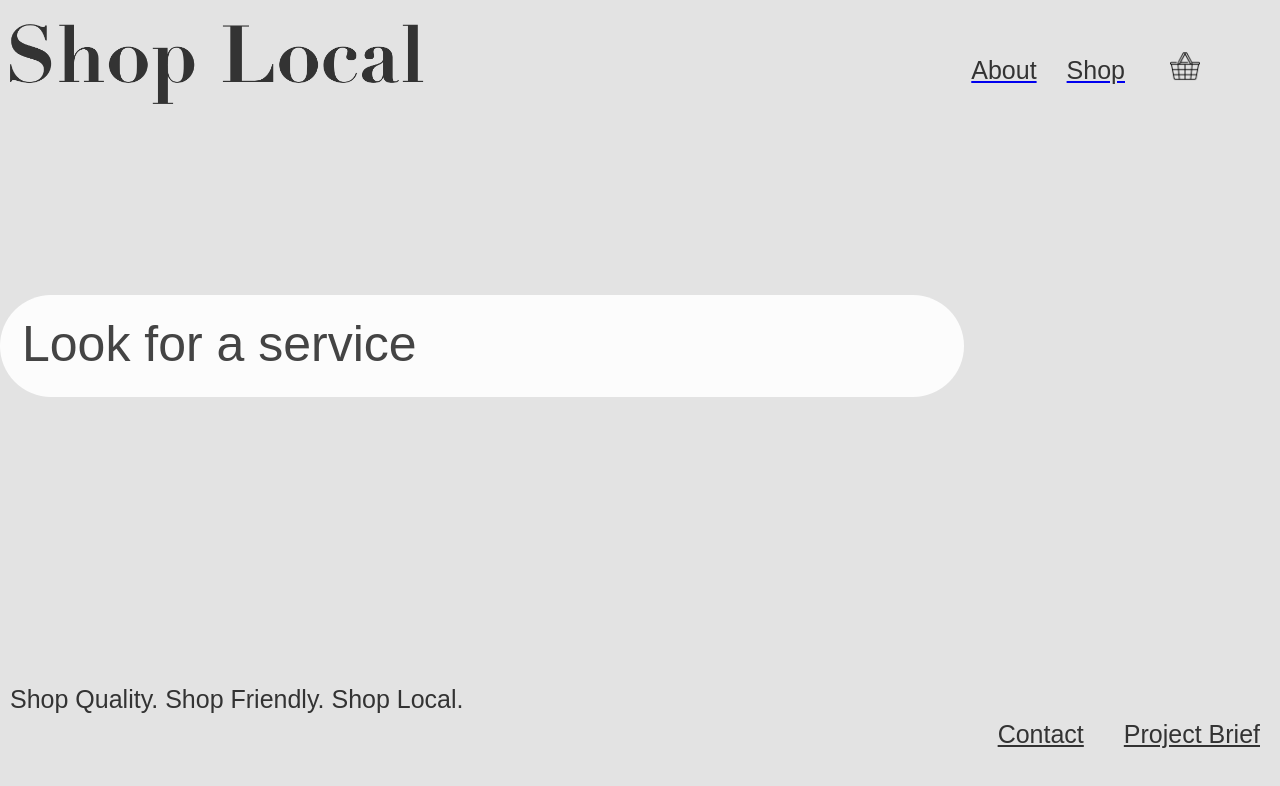
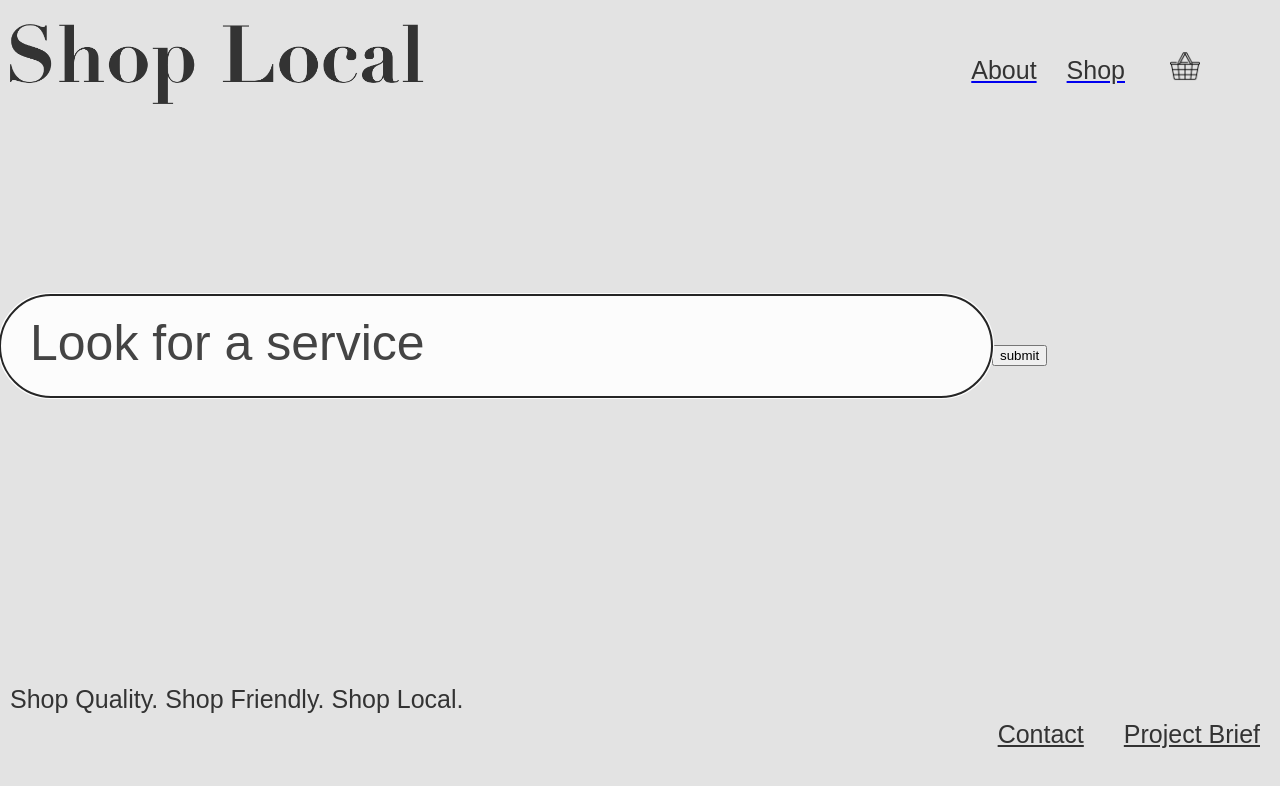
Before and after one commit to C1V1L14N/final_project_frontend, a React (Create React App) app: page /search in a window 1280 px wide. Shown: the top 786 px of the page. Built offline with nearby package versions, Linux system fonts and the light colour scheme; a web font is replaced by a local one.

Commit message:
search form input sends data up to Home component

```diff
--- a/src/components/Home.js
+++ b/src/components/Home.js
@@ -4,6 +4,7 @@ import Search from "./Search";
 import Categories from "./Categories";
 import styled from 'styled-components';
 import Gallery from "./Gallery";
+import Results from "./Results";
 
 function Home() {
 
@@ -18,14 +19,17 @@ function Home() {
     `;
 
 
-
+    const filter = (searchTerm) => {
+        console.log(searchTerm);
+    }
 
     return(
         <HomeContainer>
 
             <Categories/>
             <Gallery/>
-            <Search/>
+            <Search handleChange={filter} />
+            <Results/>
         </HomeContainer>
     )
 }
--- a/src/components/Search.js
+++ b/src/components/Search.js
@@ -1,13 +1,30 @@
-import React from "react";
+import React, { useState, useEffect } from 'react';
 import styled from 'styled-components';
 
-function Search() {
+// function Search() {
+function Search({handleChange}) {
 
+    const [formData, setFormData] = useState("");
+
+    const handleForm = (evt) => {
+        // const newState = {...formData};
+        // newState[evt.target.name] = evt.target.value;
+        setFormData(evt.target.value);
+    }
+    // useEffect(() => {
+    //     handleChange(formData);
+    // }, {});
+
+    const handleSubmit = (evt) => {
+        evt.preventDefault();
+        handleChange(formData);
+    }
 
 
     const SearchInput = styled.input`
         align-self: center;
         border: 3px;
+        padding-left: 30px;
         margin-left: auto;
         margin-right: auto;
         margin-top: 185px;
@@ -16,21 +33,36 @@ function Search() {
         width: 60rem;
         z-index: 1;
         opacity: 0.9;
+        font-size: 40px;
 
         ::placeholder {
             position: relative;
             color: #333333;
             font-size: 50px;
             font-family: Didot, sans-serif;
-            left: 20px;
-            top: 10px;
         }
     `;
 
 
     return(
         <>
-        <SearchInput type="text" id="search" placeholder="Look for a service"></SearchInput>
+        <form>
+            <SearchInput
+            onChange={handleForm}
+            type="text"
+            name="search"
+            placeholder="Look for a service"
+            value={formData}
+            autoFocus
+            required/>
+            <input onClick={handleSubmit} type="submit" value="submit" />
+        </form>
+                {/* onSubmit={handleSubmit}
+
+                onChange={changeSearchTerm}
+
+                name="searchTerm" */}
+
         </>
     )
 }
```
Also changed, not shown: 1 other file (tests, documents, lock files or other folders).
